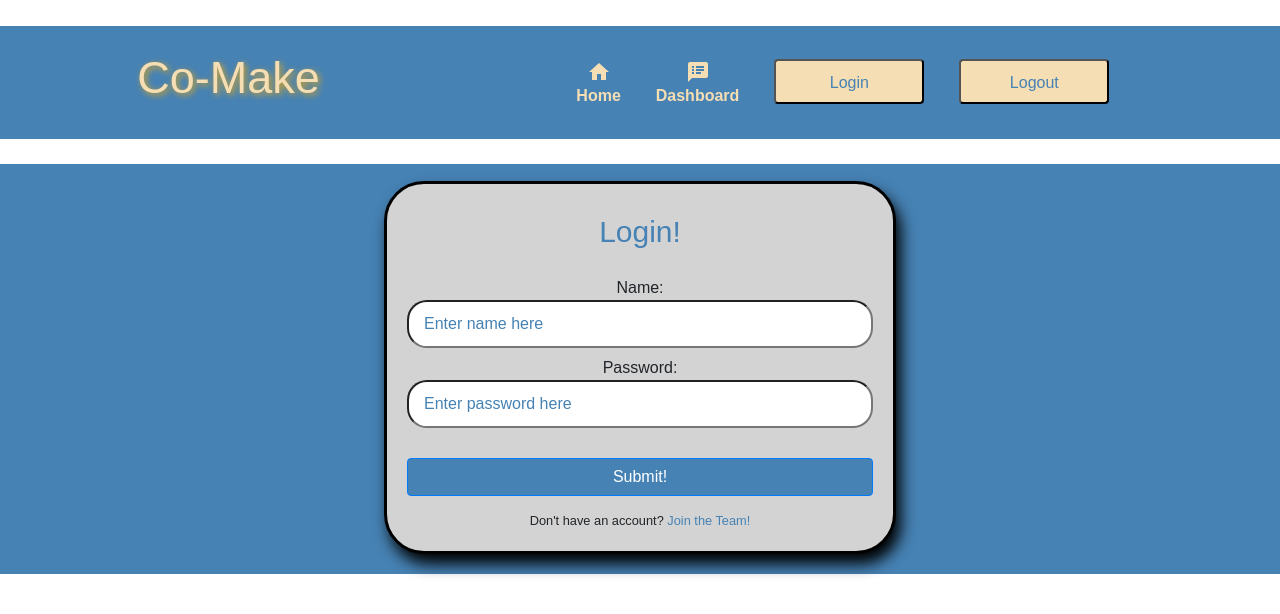
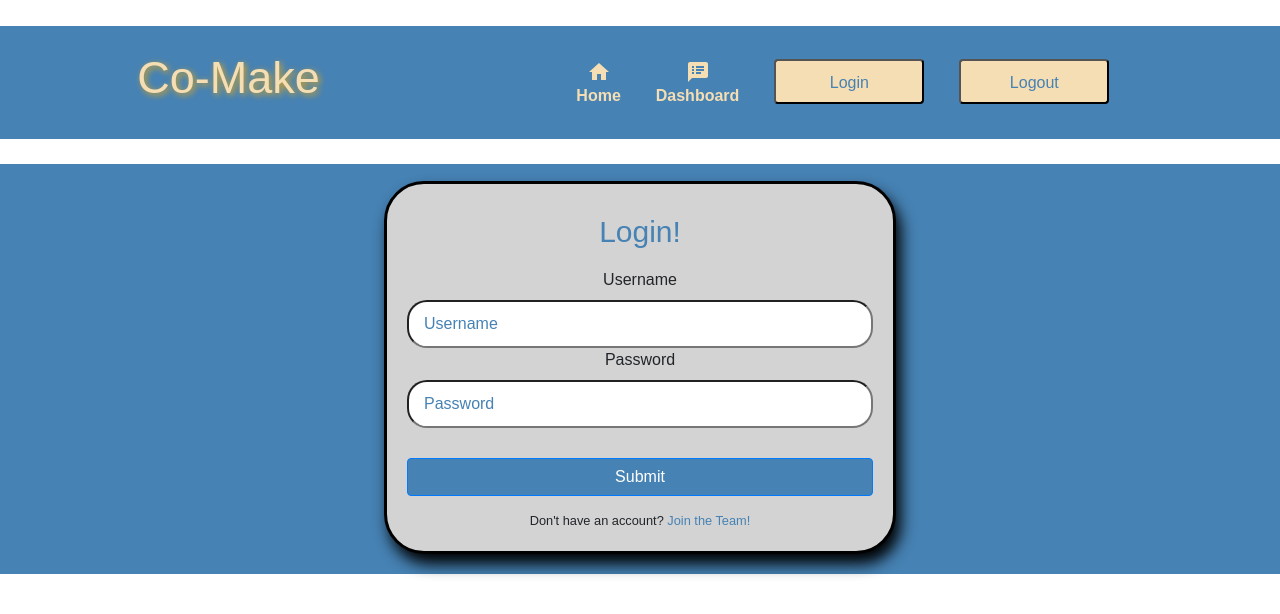
Before and after one commit to co-make-1/front-end, a React (Create React App) app: page /login in a window 1280 px wide. Shown: the top 614 px of the page. Built offline with nearby package versions, Linux system fonts and the light colour scheme.

Commit message:
nav, reacthook form, formik forms fixed

```diff
--- a/package.json
+++ b/package.json
@@ -16,6 +16,7 @@
     "material-ui": "^0.20.2",
     "react": "^16.13.0",
     "react-dom": "^16.13.0",
+    "react-hook-form": "^4.10.1",
     "react-redux": "^7.2.0",
     "react-router": "^5.1.2",
     "react-router-dom": "^5.1.2",
--- a/src/App.js
+++ b/src/App.js
@@ -3,11 +3,13 @@ import { Route, Switch, Link } from "react-router-dom"
 import './App.css';
 import Nav from './components/authentication/Nav';
 
-// Components
+// Components //Login2 - reacthookform, Login3 - formik, Login - initial
 import Login from "./components/authentication/Login"
 import Signup from "./components/authentication/Signup"
 import PrivateRoute from "./utils/PrivateRoute"
 import Dashboard from "./components/dashboard/Dashboard"
+import Login2 from "./components/authentication/Login2"
+import Login3 from "./components/authentication/Login3"
 
 function App() {
   return (
@@ -15,7 +17,9 @@ function App() {
       {/* <h1> Test Render </h1> */}
       <Nav/>
       <Route exact path="/" component={Login} />
-      <Route path="/login" component={Login} />
+      {/* <Route path="/login2" component={Login} /> */}
+      <Route path="/login" component={Login2} />
+      {/* <Route path="/login3" component={Login3} /> */}
       <Route path="/signup" component={Signup} />
       {/* Private Routes go here */}
     </div>
--- a/src/components/authentication/Login.js
+++ b/src/components/authentication/Login.js
@@ -13,11 +13,10 @@ import * as Yup from "yup";
 import "./signup.css";
 import { Button } from "reactstrap";
 import { Link } from "react-router-dom";
+import axios from "axios";
 
 
-const Login = ({ errors, touched }) => {
-
-
+const Login = ({ values, errors, touched }) => {
 
 return (
 <div className="page_container">
@@ -62,13 +61,22 @@ const FormikLogin = withFormik({
 
 
     validationSchema: Yup.object().shape({
-        fname: Yup.string().required("Please enter your name"),
+        name: Yup.string().required("Please enter your name"),
         password: Yup.string().required("password is a required field").min(4),
     }),
 
     handleSubmit (values, {resetForm}) {
+        console.log(values)
+        axios
+            .post("https://reqres.in/api/login", values)
+            .then(res => {
+                console.log(res);
+                resetForm();
+              })
+              .catch(err => {
+                console.log(err);
+              });
         resetForm()
-        console.log(values)
     }
 
 
--- /dev/null
+++ b/src/components/authentication/Login2.js
@@ -0,0 +1,38 @@
+import React from 'react';
+import { useForm } from 'react-hook-form';
+import "./signup.css";
+import axios from 'axios';
+import { Button } from "reactstrap";
+import { Link } from "react-router-dom";
+
+export default function Login2() {
+  const { register, handleSubmit, errors } = useForm();
+  const onSubmit = data => {
+    console.log("data",data);
+    axios
+      .post("https://reqres.in/api/login", data)
+      .then(res => {
+        console.log("res",res);
+      })
+      .catch(err => {
+        console.log("err",err);
+      })}
+  console.log(errors);
+
+  return (
+    <div className="page_container">
+    <div id="parent_cont" className="form1_container">
+    <form className="form" onSubmit={handleSubmit(onSubmit)}>
+    <h2> <Link id="head" to="/">Login!</Link></h2>
+        <label>Username</label>
+      <input className="signup_input" type="text" placeholder="Username" name="username" ref={register({required: true})} />
+      {errors.username && <p>Username required</p>}
+      <label>Password</label>
+      <input className="signup_input" type="password" placeholder="Password" name="password" ref={register({required: true, minLength: 4})} />
+      {errors.password && <p>Password required and should be at least 4 characters</p>}
+
+      <Button className="submit_button" color="primary" type="submit">Submit</Button>
+      <small>Don't have an account? <Link id="sign-up" to="/signup">Join the Team!</Link></small>
+    </form>
+    </div></div>
+  )}
--- /dev/null
+++ b/src/components/authentication/Login3.js
@@ -0,0 +1,67 @@
+import React from "react";
+import ReactDOM from "react-dom";
+import { withFormik, Form, Field } from "formik";
+import * as Yup from "yup";
+import "./signup.css";
+import axios from "axios";
+import { Button } from "reactstrap";
+import { Link } from "react-router-dom";
+
+function Login3({ values, errors, touched, isSubmitting }) {
+  return (
+    <div className="page_container">
+    <div id="parent_cont" className="form1_container">
+    < Form className="form">
+      <h2> <Link id="head" to="/">Login!</Link></h2>
+        <label>Email: </label>
+        <Field className="signup_input" type="email" name="email" placeholder="Email" />
+        {touched.email && errors.email && <p>{errors.email}</p>}
+      {/* <div>
+        {touched.name && errors.name && <p>{errors.name}</p>}
+        <Field type="text" name="name" placeholder="Name" />
+      </div> */}
+        <label>Password: </label>
+        <Field className="signup_input" type="password" name="password" placeholder="Password" />
+        {touched.password && errors.password && <p>{errors.password}</p>}
+      <Button className="submit_button" color="primary" disabled={isSubmitting}>Submit</Button>
+      <small>Don't have an account? <Link id="sign-up" to="/signup">Join the Team!</Link></small>
+    </Form>
+    </div> </div>
+  );
+}
+
+const FormikLoginForm = withFormik({
+  mapPropsToValues({ email, password, tos, meal }) {
+    return {
+      email: email || "",
+    //   name: name || "",
+      password: password || ""
+    };
+  },
+  validationSchema: Yup.object().shape({
+    email: Yup.string()
+      .email("Email not valid")
+      .required("Email is required"),
+    //   name: Yup.string()
+    //   .required("Name is required"),
+    password: Yup.string()
+      .min(4, "Password must be 4 characters or longer")
+      .required("Password is required")
+  }),
+  handleSubmit(values, { resetForm, setErrors, setSubmitting }) {
+      console.log(values)
+      axios
+        .post("https://reqres.in/api/login", values)
+        .then(res => {
+          console.log(res);
+          resetForm();
+          setSubmitting(false);
+        })
+        .catch(err => {
+          console.log(err);
+          setSubmitting(false);
+        })
+  }
+})(Login3);
+
+export default FormikLoginForm;
--- a/src/components/authentication/Nav.js
+++ b/src/components/authentication/Nav.js
@@ -33,10 +33,7 @@ const Nav = () => {
       <Link to='/login'>
         <button className="login">Login</button>
       </Link>
-
-      <Link>
         <button className="logout" onClick={handleLogout}>Logout</button>
-      </Link>
 
 
 
```
Also changed, not shown: 1 other file (tests, documents, lock files or other folders).
